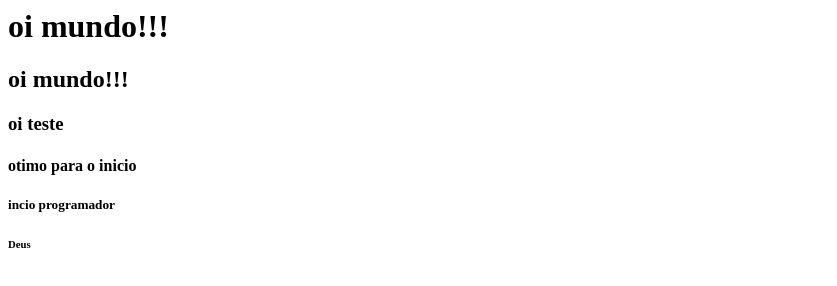
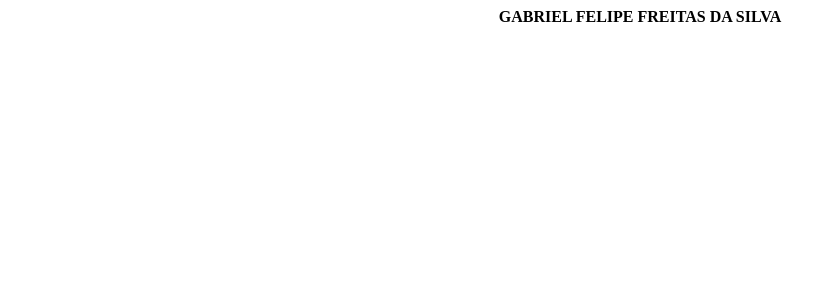
Before and after one commit to gfreitas1998/vmo5, a plain HTML site: page index.html in a window 1280 px wide. Shown: the whole page, without its empty margins (0-837 px from the left). Drawn offline with Linux system fonts and the light colour scheme.

Commit message:
segundo exemplo

```diff
--- a/index.html
+++ b/index.html
@@ -1,13 +1,15 @@
-<html>
-    <head>
-        <title>Gabriel</title>
-    </head>
-    <body>
-    <h1>oi mundo!!!</h1>
-    <h2>oi mundo!!!</h2>
-    <h3>oi teste
-    <h4>otimo para o inicio</h4>
-    <h5>incio programador</h5>
-    <h6>Deus</h6>
-    </body>
+<!DOCTYPE html>
+<html lang="pt-BR">
+<head>
+    <meta charset="UTF-8">
+    <meta name="viewport" content="width=device-width, initial-scale=1.0">
+    <title><strong></strong>Gabriel</title>
+
+</head>
+<body>
+<center>  <strong>GABRIEL FELIPE FREITAS DA SILVA</strong> </center>
+
+
+
+</body>
 </html>
```
